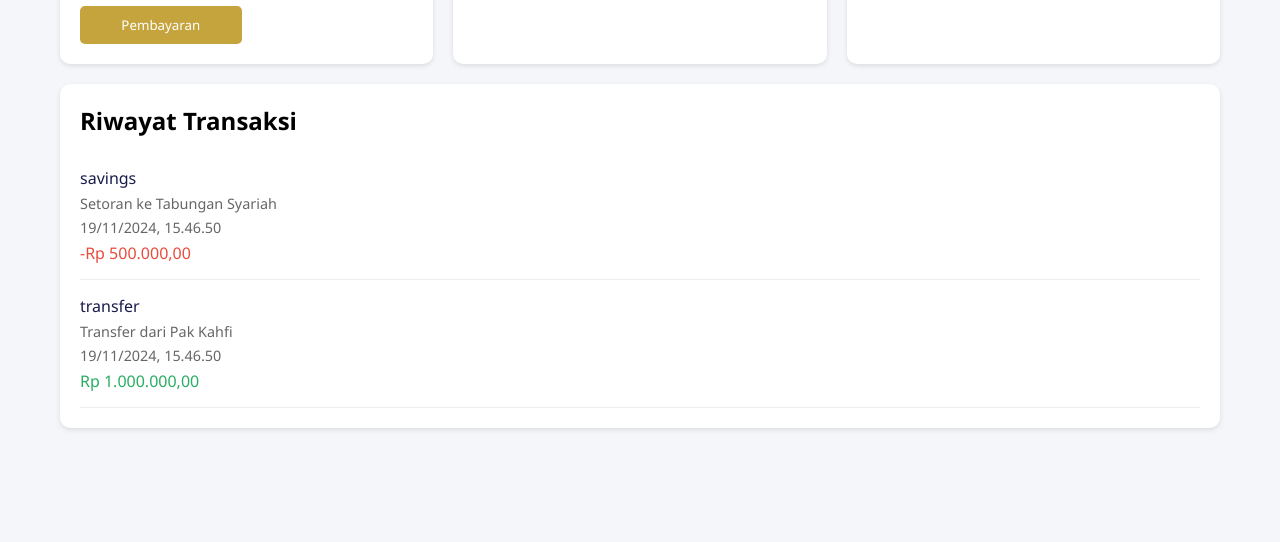
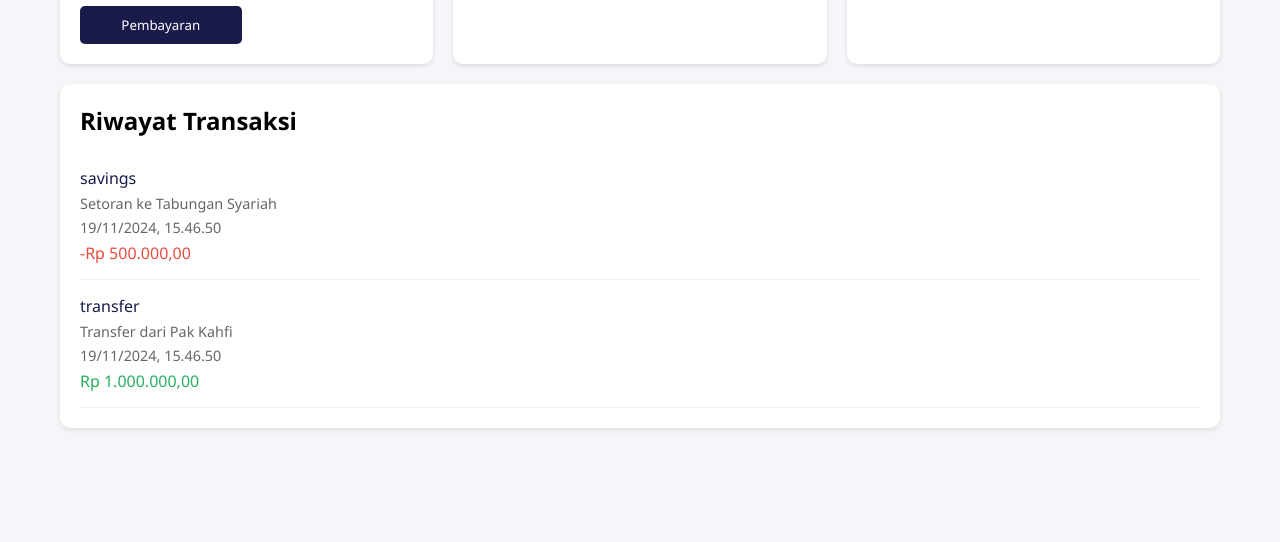
Before and after one commit to adjiepradana/bprsinsanmandiri, a plain HTML site: page index.html in a window 1280 px wide. Shown: the part 258-800 px from the top of the page. Drawn offline with Linux system fonts and the light colour scheme.

Commit message:
mengganti warna button

```diff
--- a/index.html
+++ b/index.html
@@ -201,7 +201,7 @@
             <div class="button-group">
                 <button class="btn btn-primary" onclick="showModal('transfer')">Transfer</button>
                 <button class="btn btn-secondary" onclick="showModal('savings')">Menabung</button>
-                <button class="btn btn-secondary" onclick="showModal('payment')">Pembayaran</button>
+                <button class="btn btn-primary" onclick="showModal('payment')">Pembayaran</button>
             </div>
         </div>
 
```
